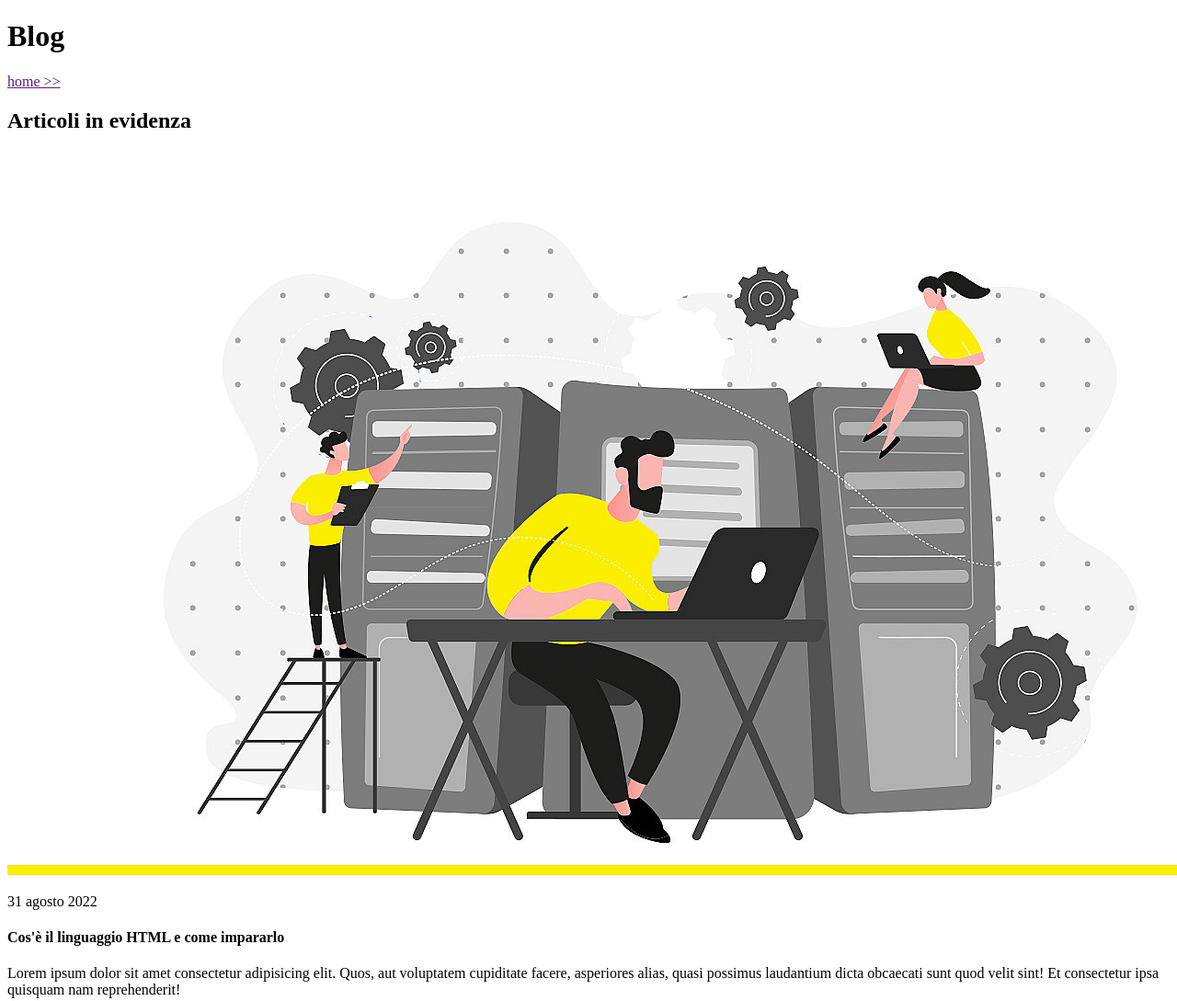
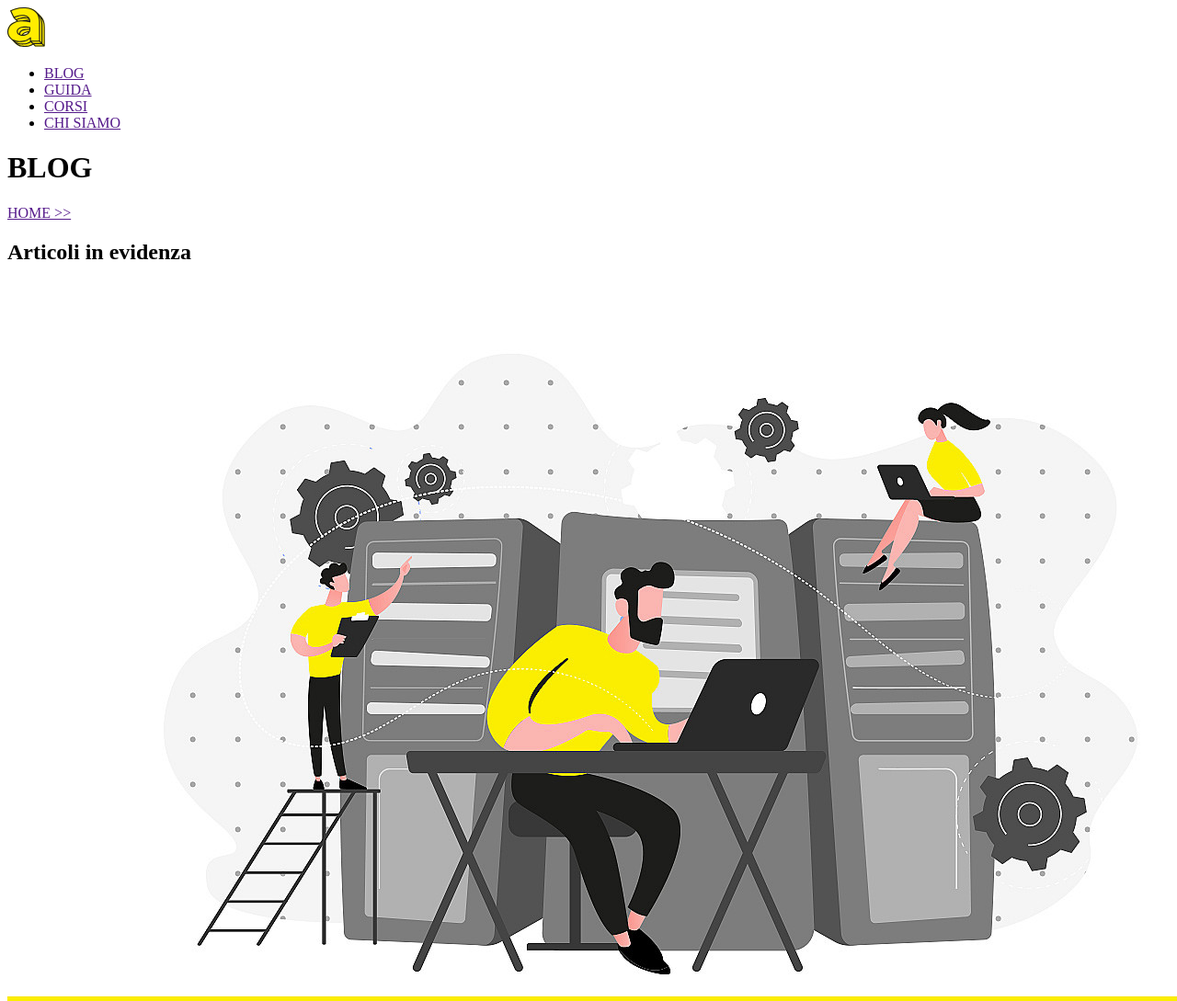
Before and after one commit to AliceAccillaro/accillaro-blog-aulab-test, a plain HTML site: page index.html in a window 1280 px wide. Shown: the top 1089 px of the page at 92% size. Drawn offline with Linux system fonts and the light colour scheme.

Commit message:
aggiunta tag semantici, creato header, navbar e logo

```diff
--- a/index.html
+++ b/index.html
@@ -6,40 +6,49 @@
     <title>Document</title>
 </head>
 <body>
+    <nav>
+        <img src="./media/aulab-logo-CZ5aNHEO.svg" alt="logo Aulab">
+        <ul>
+            <li><a href="">BLOG</a></li>
+            <li><a href="">GUIDA</a></li>
+            <li><a href="">CORSI</a></li>
+            <li><a href="">CHI SIAMO</a></li>
+        </ul>
+    </nav>
 
-    <div>
-        <h1>Blog</h1>
-        <a href="">home >></a>
-
+    <header>
+        <h1>BLOG</h1>
+        <a href="">HOME >></a>
+    </header>
     <!-- section articoli -->
-    <div>
+    <main>
         <h2>Articoli in evidenza</h2>
         <!-- articolo   1 -->
-        <div>
-            <img src="./media/img1.jpg" alt="immagine1">
+        <article>
+            <img src="./media/img1.jpg" alt="immagine 1">
             <p>31 agosto 2022</p>
             <h4>Cos'è il linguaggio HTML e come impararlo</h4>
             <p>Lorem ipsum dolor sit amet consectetur adipisicing elit. Quos, aut voluptatem cupiditate facere, asperiores alias, quasi possimus laudantium dicta obcaecati sunt quod velit sint! Et consectetur ipsa quisquam nam reprehenderit!</p>
             <button>leggi tutto</button>
-        </div>
+        </article>
 
         <!-- articolo 2 -->
-        <div>
-            <img src="./media/img2.jpg" alt="immagine2">
+        <article>
+            <img src="./media/img2.jpg" alt="immagine 2">
             <p>11 settembre 2021</p>
             <h4>Corso Javascript online: cosa c'è da sapere</h4>
             <p>Lorem ipsum dolor sit amet consectetur adipisicing elit. Quos, aut voluptatem cupiditate facere, asperiores alias, quasi possimus laudantium dicta obcaecati sunt quod velit sint! Et consectetur ipsa quisquam nam reprehenderit!</p>
             <button>leggi tutto</button>
-        </div>
+        </article>
 
         <!-- articolo 3 -->
-        <div>
-            <img src="./media/img3.jpg" alt="immagine1">
+        <article>
+            <img src="./media/img3.jpg" alt="immagine 3">
             <p>25 luglio 2020</p>
             <h4>Come imparare a programmare con un corso PHP</h4>
             <p>Lorem ipsum dolor sit amet consectetur adipisicing elit. Quos, aut voluptatem cupiditate facere, asperiores alias, quasi possimus laudantium dicta obcaecati sunt quod velit sint! Et consectetur ipsa quisquam nam reprehenderit!</p>
             <button>leggi tutto</button>
-        </div>
-    </div>
+        </article>
+    </main>
 </body>
 </html>
```
Also changed, not shown: media/aulab-logo-CZ5aNHEO.svg (added).
